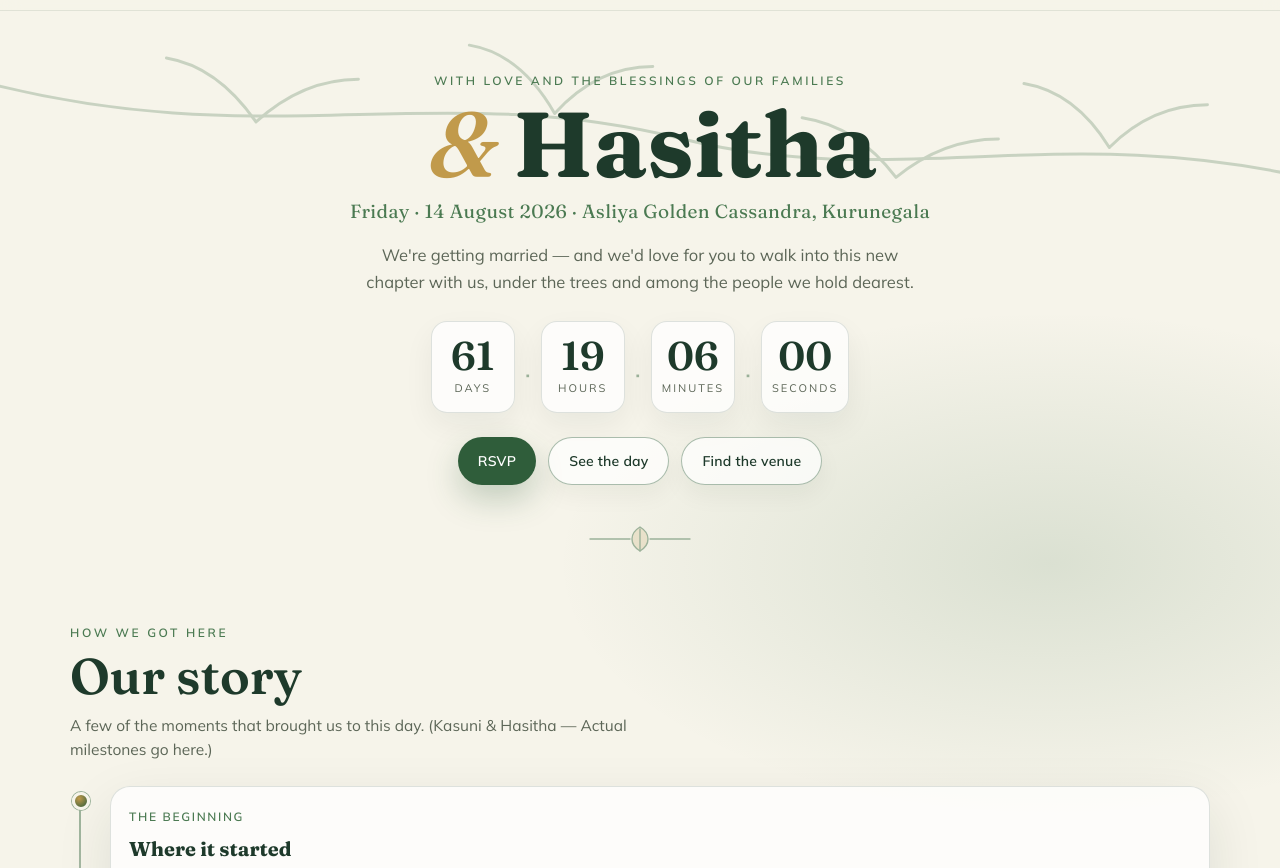
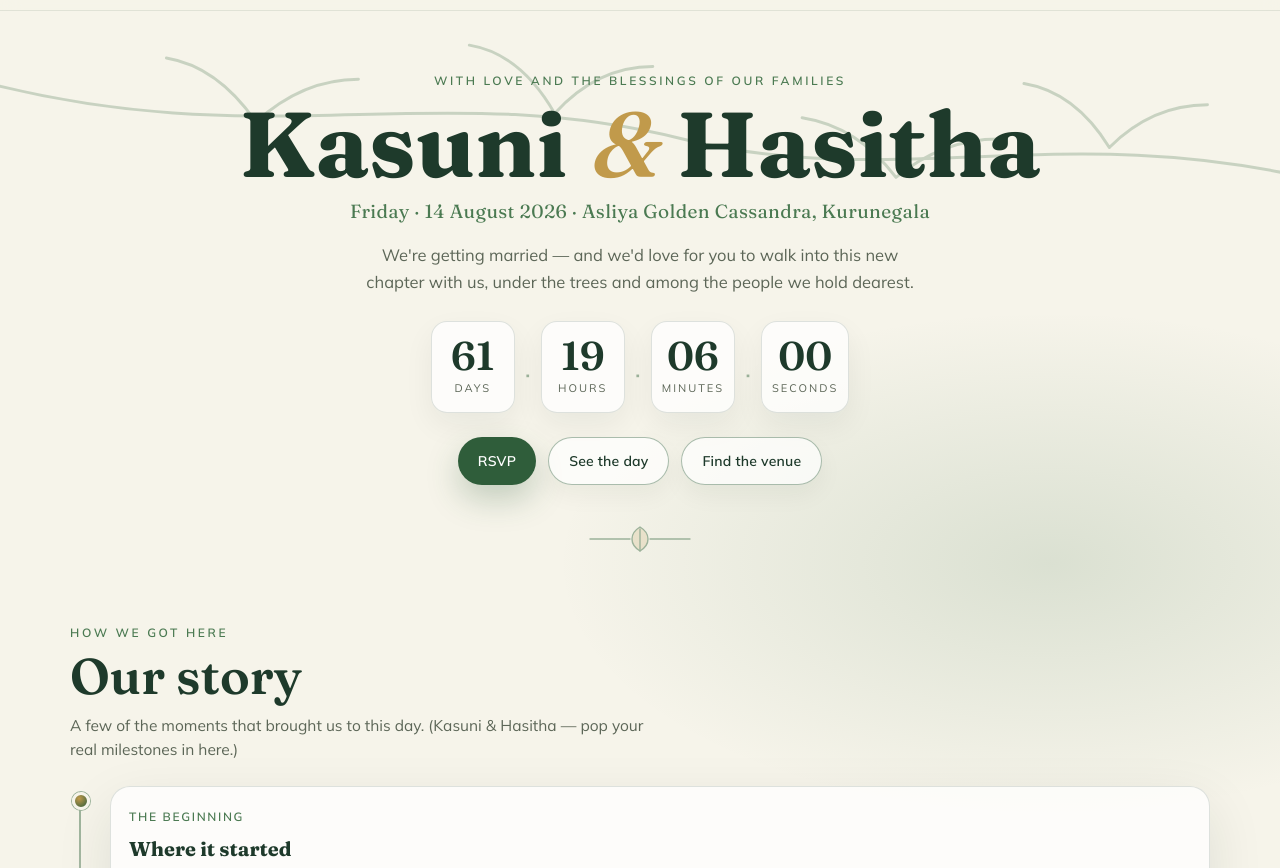
Before and after one commit to pasan-desilva/Hasiya-Wedding, a plain HTML site: page index.html in a window 1280 px wide. Shown: the part 58-926 px from the top of the page. Drawn offline with Linux system fonts and the light colour scheme.

Commit message:
Update index.html

```diff
--- a/index.html
+++ b/index.html
@@ -61,7 +61,7 @@
         <p class="eyebrow eyebrow-center">With love and the blessings of our families</p>
 
         <h1 class="hero-title">
-          <span class="hn"></span>
+          <span class="hn">Kasuni</span>
           <span class="amp">&amp;</span>
           <span class="hn">Hasitha</span>
         </h1>
@@ -100,7 +100,7 @@
       <div class="container">
         <p class="eyebrow">How we got here</p>
         <h2 class="section-title">Our story</h2>
-        <p class="section-sub">A few of the moments that brought us to this day. (Kasuni &amp; Hasitha — Actual milestones go here.)</p>
+        <p class="section-sub">A few of the moments that brought us to this day. (Kasuni &amp; Hasitha — pop your real milestones in here.)</p>
 
         <ol class="timeline">
           <li class="tl-item">
@@ -256,7 +256,7 @@
             <!-- Replace the href below with your RSVP Google Form link -->
             <a class="btn btn-solid btn-wide" href="https://forms.gle/REPLACE_WITH_YOUR_FORM" target="_blank" rel="noopener">Open the RSVP form</a>
             <!-- Replace the number with the couple's WhatsApp (international format, no +) -->
-            <a class="btn btn-ghost" href="https://wa.me/94779860200?text=Hi!%20We%27ll%20be%20at%20Kasuni%20%26%20Hasitha%27s%20wedding%20on%2014%20Aug%202026." target="_blank" rel="noopener">RSVP by WhatsApp</a>
+            <a class="btn btn-ghost" href="https://wa.me/94770000000?text=Hi!%20We%27ll%20be%20at%20Kasuni%20%26%20Hasitha%27s%20wedding%20on%2014%20Aug%202026." target="_blank" rel="noopener">RSVP by WhatsApp</a>
           </div>
         </div>
       </div>
```
